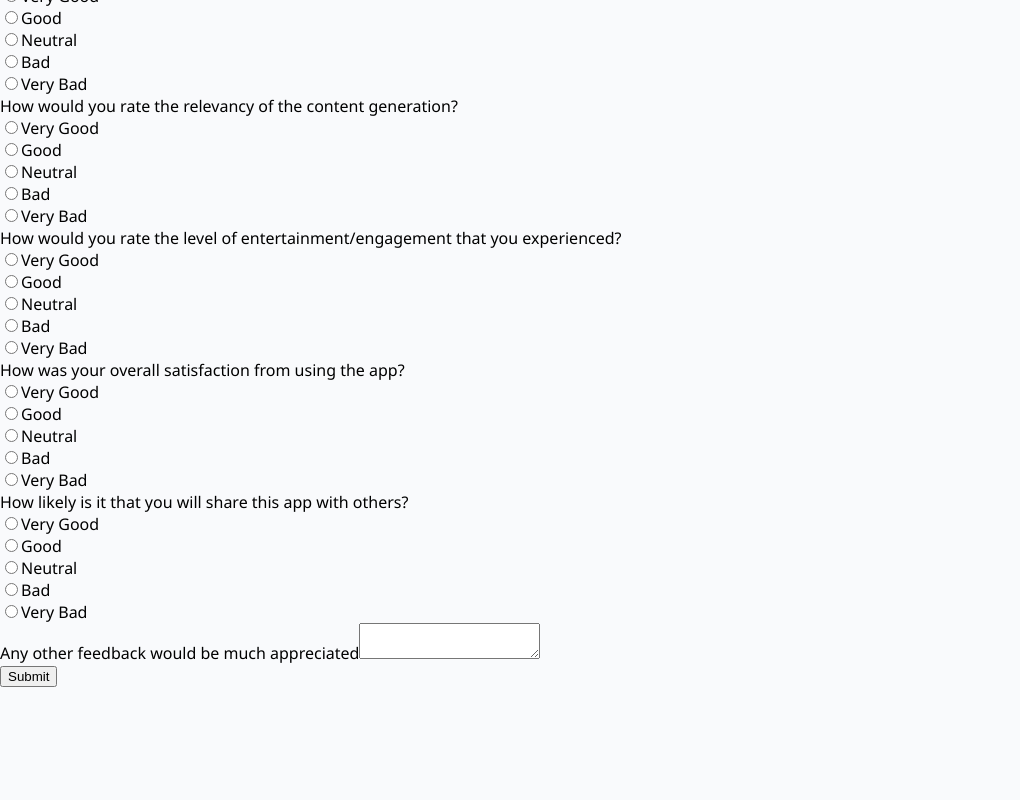
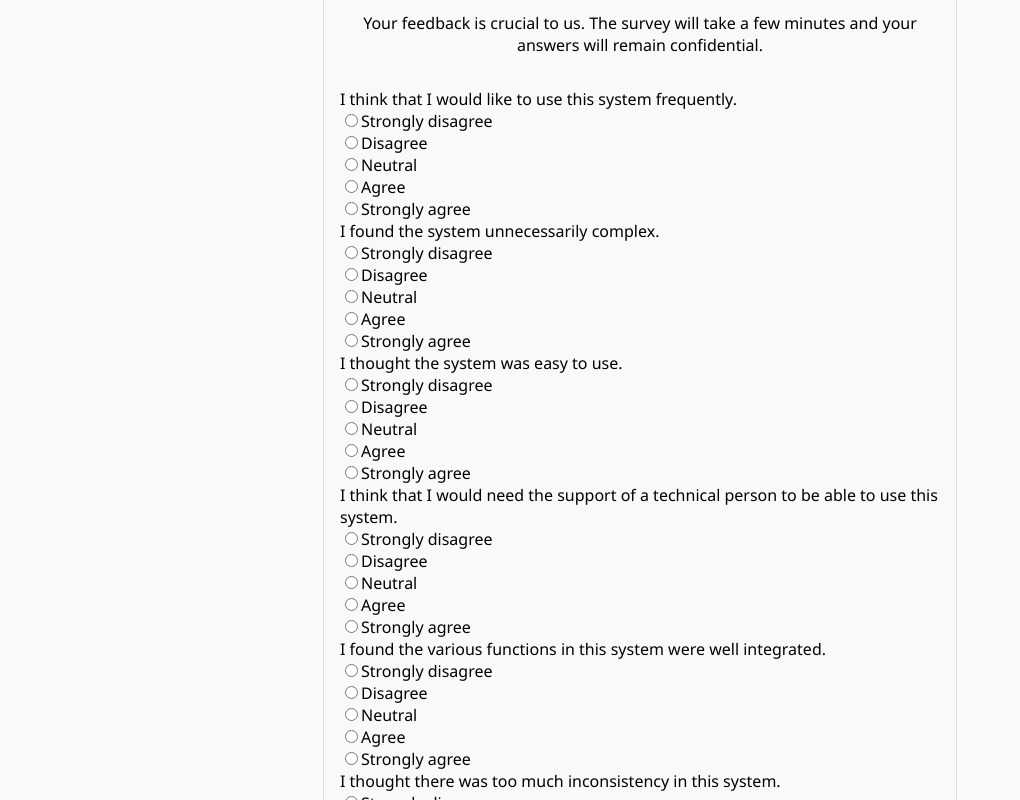
Before and after one commit to xCamelot2001/project-fea-webapp, a React (Create React App) app in the folder client/: page /survey in a window 1280 px wide. Shown: the part 180-980 px from the top of the page, without its empty margins (0-1020 px from the left). Before the commit the page ends 867 px from the top, so only its background shows below. Built offline with nearby package versions, Linux system fonts and the light colour scheme.

Commit message:
Update survey page styling and add new survey questions

```diff
--- /dev/null
+++ b/client/src/assests/styles/Survey.css
@@ -0,0 +1,65 @@
+.survey-container {
+    max-width: 600px;
+    margin: 2em auto;
+    padding: 1em;
+    background: #f9f9f9;
+    border: 1px solid #ddd;
+    border-radius: 4px;
+  }
+
+  .survey-header {
+    text-align: center;
+    color: #333;
+  }
+
+  .survey-intro {
+    font-size: 1em;
+    margin-bottom: 2em;
+    text-align: center;
+  }
+
+  .survey-form {
+    display: flex;
+    flex-direction: column;
+  }
+
+  .survey-feedback {
+    margin-top: 2em;
+  }
+
+  .feedback-label {
+    display: block;
+    margin-bottom: 0.5em;
+  }
+
+  .feedback-textarea {
+    width: 100%;
+    height: 120px;
+    padding: 0.5em;
+    border: 1px solid #ddd;
+    border-radius: 4px;
+  }
+
+  .submit-button {
+    margin-top: 2em;
+    padding: 0.5em 1em;
+    font-size: 1.2em;
+    color: white;
+    background-color: #5cb85c;
+    border: none;
+    border-radius: 4px;
+    cursor: pointer;
+  }
+
+  .submit-button:hover {
+    background-color: #4cae4c;
+  }
+
+  .submit-button:disabled {
+    background-color: #cccccc;
+    cursor: not-allowed;
+  }
+
+  .survey-question-text {
+    margin-top: 1em;
+  }
--- a/client/src/features/Survey/SurveyFormat.js
+++ b/client/src/features/Survey/SurveyFormat.js
@@ -1,64 +1,106 @@
 import React, { useState } from 'react';
 import RadioGroup from './RadioGroup';
 import { submitSurvey } from '../../services/apiService';
+import '../../assests/styles/Survey.css';
 
-const questionConfig = [
+const susQuestions = [
   {
-    key: 'question1',
-    label: 'How would you rate the accuracy of face expression detection?',
-    options: ['Very Good', 'Good', 'Neutral', 'Bad', 'Very Bad']
+    key: 'sus1',
+    label: 'I think that I would like to use this system frequently.',
+    options: ['Strongly disagree', 'Disagree', 'Neutral', 'Agree', 'Strongly agree']
   },
   {
-    key: 'question2',
-    label: 'How would you rate the relevancy of the content generation?',
-    options: ['Very Good', 'Good', 'Neutral', 'Bad', 'Very Bad']
+    key: 'sus2',
+    label: 'I found the system unnecessarily complex.',
+    options: ['Strongly disagree', 'Disagree', 'Neutral', 'Agree', 'Strongly agree']
   },
   {
-    key: 'question3',
-    label: 'How would you rate the level of entertainment/engagement that you experienced?',
-    options: ['Very Good', 'Good', 'Neutral', 'Bad', 'Very Bad']
+    key: 'sus3',
+    label: 'I thought the system was easy to use.',
+    options: ['Strongly disagree', 'Disagree', 'Neutral', 'Agree', 'Strongly agree']
   },
   {
-    key: 'question4',
-    label: 'How was your overall satisfaction from using the app?',
-    options: ['Very Good', 'Good', 'Neutral', 'Bad', 'Very Bad']
+    key: 'sus4',
+    label: 'I think that I would need the support of a technical person to be able to use this system.',
+    options: ['Strongly disagree', 'Disagree', 'Neutral', 'Agree', 'Strongly agree']
   },
   {
-    key: 'question5',
-    label: 'How likely is it that you will share this app with others?',
-    options: ['Very Good', 'Good', 'Neutral', 'Bad', 'Very Bad']
+    key: 'sus5',
+    label: 'I found the various functions in this system were well integrated.',
+    options: ['Strongly disagree', 'Disagree', 'Neutral', 'Agree', 'Strongly agree']
+  },
+  {
+    key: 'sus6',
+    label: 'I thought there was too much inconsistency in this system.',
+    options: ['Strongly disagree', 'Disagree', 'Neutral', 'Agree', 'Strongly agree']
+  },
+  {
+    key: 'sus7',
+    label: 'I would imagine that most people would learn to use this system very quickly.',
+    options: ['Strongly disagree', 'Disagree', 'Neutral', 'Agree', 'Strongly agree']
+  },
+  {
+    key: 'sus8',
+    label: 'I found the system very cumbersome to use.',
+    options: ['Strongly disagree', 'Disagree', 'Neutral', 'Agree', 'Strongly agree']
+  },
+  {
+    key: 'sus9',
+    label: 'I felt very confident using the system.',
+    options: ['Strongly disagree', 'Disagree', 'Neutral', 'Agree', 'Strongly agree']
+  },
+  {
+    key: 'sus10',
+    label: 'I needed to learn a lot of things before I could get going with this system.',
+    options: ['Strongly disagree', 'Disagree', 'Neutral', 'Agree', 'Strongly agree']
+  },
+];
+
+const qualitativeQuestions = [
+  {
+    key: 'qualitative1',
+    label: 'What did you like most about using our website?',
+    type: 'text',
+  },
+  {
+    key: 'qualitative2',
+    label: 'What improvements would you suggest?',
+    type: 'text',
   },
 ];
 
 function SurveyFormat() {
   const [answers, setAnswers] = useState({});
-  const [feedback, setFeedback] = useState("");
+  const [submitting, setSubmitting] = useState(false);
 
   const handleOptionChange = (question, option) => {
     setAnswers(prevAnswers => ({ ...prevAnswers, [question]: option }));
   };
 
-  const handleFeedbackChange = (event) => {
-    setFeedback(event.target.value);
+  const handleInputChange = (question, text) => {
+    setAnswers(prevAnswers => ({ ...prevAnswers, [question]: text }));
   };
 
   const handleSubmit = async (event) => {
     event.preventDefault();
+    setSubmitting(true);
     try {
-      await submitSurvey({ ...answers, feedback });
+      await submitSurvey(answers);
       setAnswers({});
-      setFeedback("");
+      setSubmitting(false);
       alert('Survey submitted successfully!');
     } catch (error) {
       alert('Failed to submit survey.');
+      setSubmitting(false);
     }
   };
 
   return (
-    <div>
-      <h1>Survey Form</h1>
-      <form onSubmit={handleSubmit}>
-        {questionConfig.map((question) => (
+    <div className="survey-container">
+      <h1 className="survey-header">Survey Form</h1>
+      <p className="survey-intro">Your feedback is crucial to us. The survey will take a few minutes and your answers will remain confidential.</p>
+      <form onSubmit={handleSubmit} className="survey-form">
+        {susQuestions.map((question) => (
           <RadioGroup
             key={question.key}
             questionKey={question.key}
@@ -68,11 +110,20 @@ function SurveyFormat() {
             onChange={handleOptionChange}
           />
         ))}
-        <div>
-          <label>Any other feedback would be much appreciated</label>
-          <textarea value={feedback} onChange={handleFeedbackChange} />
-        </div>
-        <button type="submit">Submit</button>
+        {qualitativeQuestions.map((question) => (
+          <div key={question.key} className="survey-question-text">
+            <label htmlFor={question.key}>{question.label}</label>
+            <textarea
+              id={question.key}
+              value={answers[question.key] || ''}
+              onChange={(e) => handleInputChange(question.key, e.target.value)}
+              className="feedback-textarea"
+            />
+          </div>
+        ))}
+        <button type="submit" className="submit-button" disabled={submitting}>
+          {submitting ? 'Submitting...' : 'Submit'}
+        </button>
       </form>
     </div>
   );
```
